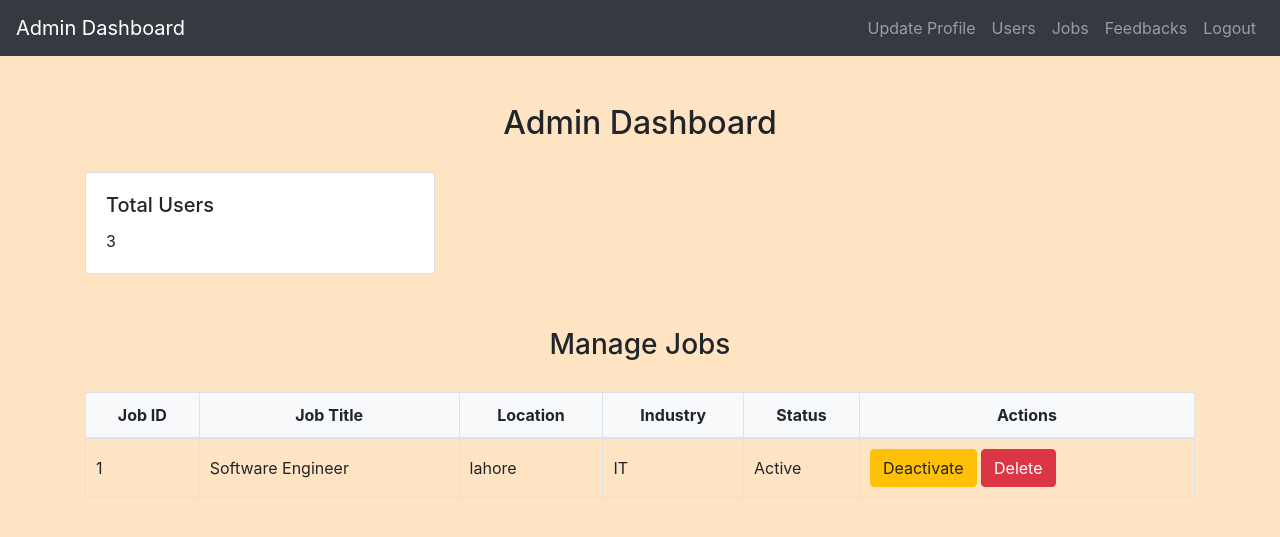
After one commit to nasirabbas827/recruitement, a PHP site: page /admin/admin_jobs.php in a window 1280 px wide. The commit adds this page. Shown: the top 537 px of the page. Run offline with PHP 8.4, Linux system fonts and the light colour scheme; a user stored in the database is signed in; data comes from the database, SQL or seed files in the repository.

Commit message:
Final Code after 2nd update after prototype

```diff
--- /dev/null
+++ b/admin/admin_jobs.php
@@ -0,0 +1,108 @@
+<?php
+session_start();
+include('config.php');
+
+// Check if the user is logged in as an admin
+if (!isset($_SESSION["usertype"]) || $_SESSION["usertype"] !== "admin") {
+    header("Location: admin_login.php");
+    exit;
+}
+
+// Fetch total users for the dashboard (example query)
+$totalUsers = mysqli_fetch_assoc(mysqli_query($conn, "SELECT COUNT(*) AS total FROM users"))['total'];
+
+// Handling job status updates and deletions
+if (isset($_POST['action'])) {
+    $jobId = $_POST['job_id'];
+
+    if ($_POST['action'] == 'activate') {
+        $query = "UPDATE jobs SET status='active' WHERE job_id='$jobId'";
+        mysqli_query($conn, $query);
+    } elseif ($_POST['action'] == 'deactivate') {
+        $query = "UPDATE jobs SET status='inactive' WHERE job_id='$jobId'";
+        mysqli_query($conn, $query);
+    } elseif ($_POST['action'] == 'delete') {
+        $query = "DELETE FROM jobs WHERE job_id='$jobId'";
+        mysqli_query($conn, $query);
+    }
+}
+
+// Fetch jobs data
+$jobsResult = mysqli_query($conn, "SELECT * FROM jobs");
+?>
+
+<!DOCTYPE html>
+<html>
+<head>
+    <title>Admin Dashboard</title>
+    <meta charset="utf-8">
+    <meta name="viewport" content="width=device-width, initial-scale=1">
+    <link rel="stylesheet" href="https://maxcdn.bootstrapcdn.com/bootstrap/4.5.2/css/bootstrap.min.css">
+    <link rel="stylesheet" href="../css/style.css">
+</head>
+<body>
+
+<?php include('admin_navbar.php'); ?>
+
+<div class="container mt-5">
+    <h2 class="text-center">Admin Dashboard</h2>
+
+    <!-- Total Users Card -->
+    <div class="row mt-4">
+        <div class="col-md-4">
+            <div class="card">
+                <div class="card-body">
+                    <h5 class="card-title">Total Users</h5>
+                    <p class="card-text"><?php echo $totalUsers; ?></p>
+                </div>
+            </div>
+        </div>
+    </div>
+
+    <!-- Jobs Table -->
+    <div class="row mt-4">
+        <div class="col-12">
+            <h3>Manage Jobs</h3>
+            <table class="table table-bordered">
+                <thead>
+                    <tr>
+                        <th>Job ID</th>
+                        <th>Job Title</th>
+                        <th>Location</th>
+                        <th>Industry</th>
+                        <th>Status</th>
+                        <th>Actions</th>
+                    </tr>
+                </thead>
+                <tbody>
+                    <?php while ($job = mysqli_fetch_assoc($jobsResult)) { ?>
+                        <tr>
+                            <td><?php echo $job['job_id']; ?></td>
+                            <td><?php echo $job['job_title']; ?></td>
+                            <td><?php echo $job['location']; ?></td>
+                            <td><?php echo $job['industry']; ?></td>
+                            <td><?php echo ucfirst($job['status']); ?></td>
+                            <td>
+                                <form method="post" style="display:inline;">
+                                    <input type="hidden" name="job_id" value="<?php echo $job['job_id']; ?>">
+                                    <?php if ($job['status'] == 'active') { ?>
+                                        <button type="submit" name="action" value="deactivate" class="btn btn-warning">Deactivate</button>
+                                    <?php } else { ?>
+                                        <button type="submit" name="action" value="activate" class="btn btn-success">Activate</button>
+                                    <?php } ?>
+                                    <button type="submit" name="action" value="delete" class="btn btn-danger" onclick="return confirm('Are you sure you want to delete this job?');">Delete</button>
+                                </form>
+                            </td>
+                        </tr>
+                    <?php } ?>
+                </tbody>
+            </table>
+        </div>
+    </div>
+</div>
+
+<script src="https://ajax.googleapis.com/ajax/libs/jquery/3.5.1/jquery.min.js"></script>
+<script src="https://cdnjs.cloudflare.com/ajax/libs/popper.js/1.16.0/umd/popper.min.js"></script>
+<script src="https://maxcdn.bootstrapcdn.com/bootstrap/4.5.2/js/bootstrap.min.js"></script>
+</body>
+</html>
--- a/admin/admin_navbar.php
+++ b/admin/admin_navbar.php
@@ -12,6 +12,9 @@
         <a class="nav-link" href="view_users.php">Users</a>
       </li>
       <li class="nav-item ">
+        <a class="nav-link" href="admin_jobs.php">Jobs</a>
+      </li>
+      <li class="nav-item ">
         <a class="nav-link" href="admin_feedback.php">Feedbacks</a>
       </li>
       <li class="nav-item">
```
Also changed, not shown: candidate/candidate_dashboard.php (+15 -4 lines), index.php (+14 -3 lines), 3 other files.
